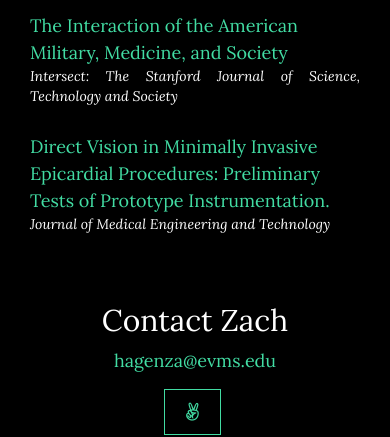
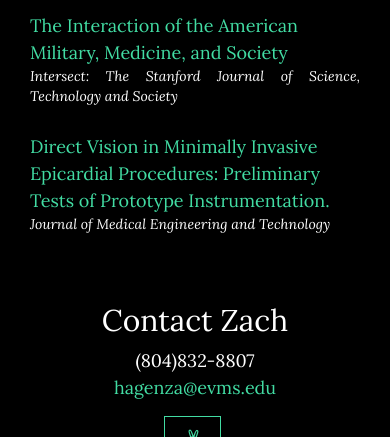
Before and after one commit to hagenmd/hagenmd.github.io, a website: page index.html in a window 390 px wide. Shown: the part 2446-2883 px from the top of the page. Drawn offline with nearby package versions, Linux system fonts and the light colour scheme; some packages are replaced by stand-ins of ours.

Commit message:
phoneAdded

```diff
--- a/index.html
+++ b/index.html
@@ -178,6 +178,7 @@
           <div class="content">
             <div class="col-lg-8 col-lg-offset-2">
                 <h2>Contact Zach</h2>
+                <p>(804)832-8807</p>
                 <p><a href="mailto:hagenza@evms.edu">hagenza@evms.edu</a>
                 </p>
                 <ul class="list-inline banner-social-buttons">
```
